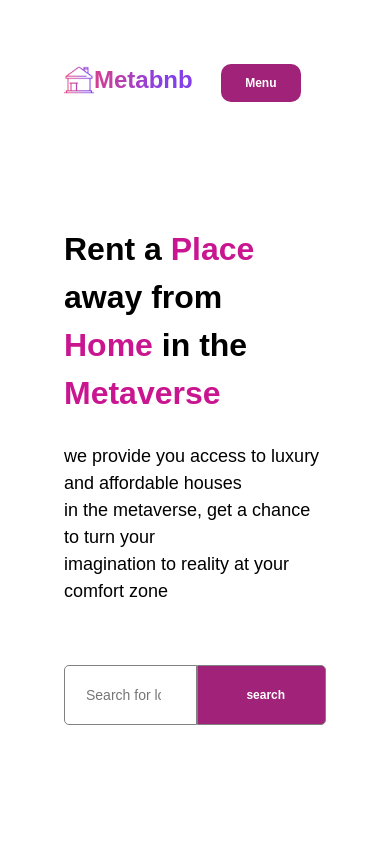
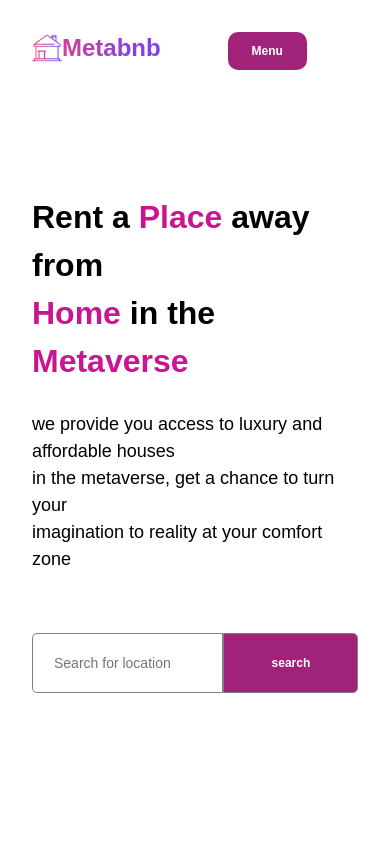
Before and after one commit to emdevelopa/metabnb, a React (Create React App) app: page / in a window 390 px wide. Shown: the top 844 px of the page. Built offline with nearby package versions, Linux system fonts and the light colour scheme.

Commit message:
css commit

```diff
--- a/src/App.css
+++ b/src/App.css
@@ -224,5 +224,8 @@ section .search-container button,section .search-container input{
     top: 0;
     left: 0;
   }
-
+  .n{
+    position: relative;
+    margin: 2em;
+  }
 }
```
